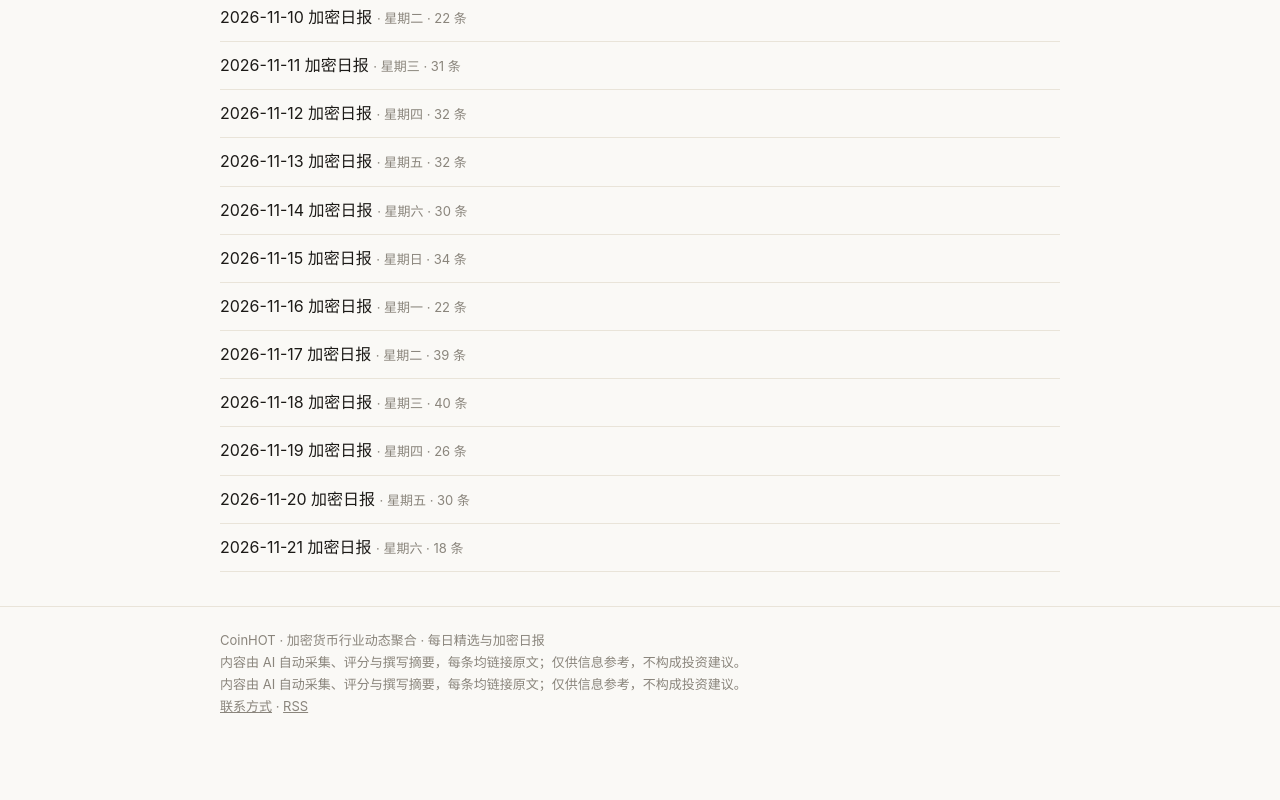
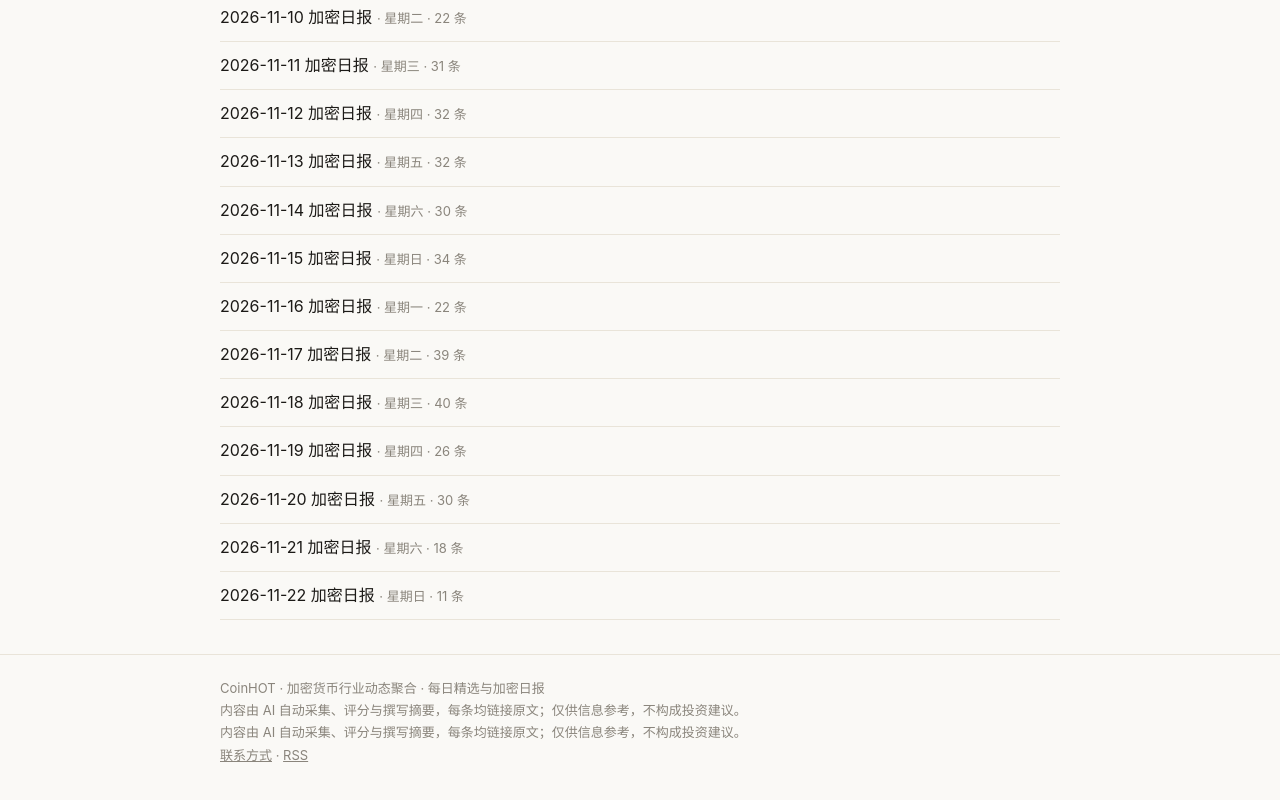
Before and after one commit to jxsite/coin-hot, a plain HTML site: page archive/index.html in a window 1280 px wide. Shown: the part 1733-2533 px from the top of the page. Before the commit the page ends 2490 px from the top, so only its background shows below. Drawn offline with Linux system fonts and the light colour scheme.

Commit message:
更新往期日报列表

```diff
--- a/archive/index.html
+++ b/archive/index.html
@@ -102,6 +102,7 @@ td,th{border:1px solid var(--line);padding:6px 12px;text-align:left}
 <li><a href="/coin-hot/archive/2026-11-19.html"><span class="lang-zh">2026-11-19 加密日报</span><span class="lang-en">2026-11-19 Crypto Daily</span></a> <span style="color:var(--muted);font-size:13px">· <span class="lang-zh">星期四</span><span class="lang-en">Thursday</span> · <span class="lang-zh">26 条</span><span class="lang-en">26 items</span></span></li>
 <li><a href="/coin-hot/archive/2026-11-20.html"><span class="lang-zh">2026-11-20 加密日报</span><span class="lang-en">2026-11-20 Crypto Daily</span></a> <span style="color:var(--muted);font-size:13px">· <span class="lang-zh">星期五</span><span class="lang-en">Friday</span> · <span class="lang-zh">30 条</span><span class="lang-en">30 items</span></span></li>
 <li><a href="/coin-hot/archive/2026-11-21.html"><span class="lang-zh">2026-11-21 加密日报</span><span class="lang-en">2026-11-21 Crypto Daily</span></a> <span style="color:var(--muted);font-size:13px">· <span class="lang-zh">星期六</span><span class="lang-en">Saturday</span> · <span class="lang-zh">18 条</span><span class="lang-en">18 items</span></span></li>
+<li><a href="/coin-hot/archive/2026-11-22.html"><span class="lang-zh">2026-11-22 加密日报</span><span class="lang-en">2026-11-22 Crypto Daily</span></a> <span style="color:var(--muted);font-size:13px">· <span class="lang-zh">星期日</span><span class="lang-en">Sunday</span> · <span class="lang-zh">11 条</span><span class="lang-en">11 items</span></span></li>
 </ul></div>
 <footer class="site"><div class="wrap">
 CoinHOT · 加密货币行业动态聚合 · 每日精选与加密日报<br/>内容由 AI 自动采集、评分与撰写摘要，每条均链接原文；仅供信息参考，不构成投资建议。<br/>
```
